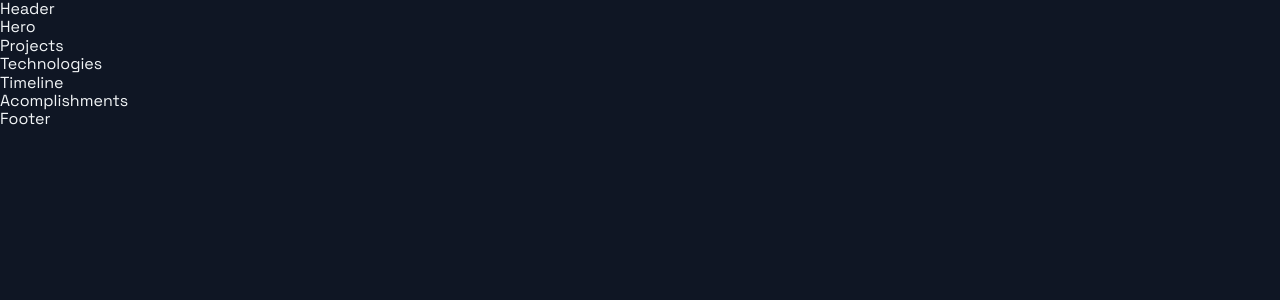
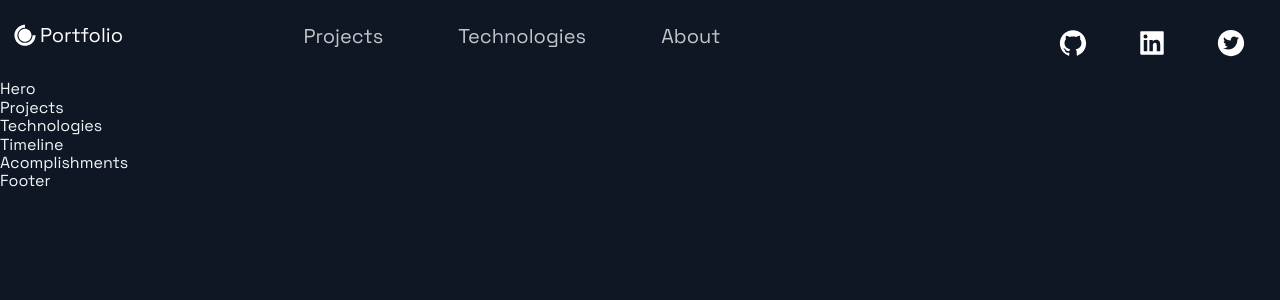
Before and after one commit to adi1506/portfolio_v2.0, a Next.js app: page / in a window 1280 px wide. Shown: the top 300 px of the page. Built offline with nearby package versions, Linux system fonts and the light colour scheme.

Commit message:
Navbar added

```diff
--- a/src/components/Header/Header.js
+++ b/src/components/Header/Header.js
@@ -1,14 +1,48 @@
 import Link from 'next/link';
 import React from 'react';
-import { AiFillGithub, AiFillInstagram, AiFillLinkedin } from 'react-icons/ai';
+import { AiFillGithub, AiFillTwitterCircle, AiFillLinkedin } from 'react-icons/ai';
 import { DiCssdeck } from 'react-icons/di';
 
-import { Container, Div1, Div2, Div3, NavLink, SocialIcons } from './HeaderStyles';
+import { Container, Div1, Div2, Div3,Span, NavLink, SocialIcons } from './HeaderStyles';
 
 const Header = () =>  (
-  <div>
-    Header
-  </div>
+  <Container>
+    <Div1>
+      <Link href="/">
+        <a style = {{display: "flex", alignItems: "center", color: "white", marginBottom: "20px"}}>
+          <DiCssdeck size="3rem"/> <Span>Portfolio</Span>
+        </a>
+      </Link>
+    </Div1>
+    <Div2>
+      <li>
+        <Link href="#projects">
+          <NavLink>Projects</NavLink>
+        </Link>
+      </li>
+      <li>
+        <Link href="#tech">
+          <NavLink>Technologies</NavLink>
+        </Link>
+      </li>
+      <li>
+        <Link href="#about">
+          <NavLink>About</NavLink>
+        </Link>
+      </li>
+    </Div2>
+    <Div3>
+      <SocialIcons href="https://github.com/adi1506" target="_blank">
+        <AiFillGithub size="3rem"/>
+      </SocialIcons>
+      <SocialIcons href="https://www.linkedin.com/in/aditya-c-840480140/" target="_blank">
+        <AiFillLinkedin size="3rem"/>
+      </SocialIcons>
+      <SocialIcons href="https://twitter.com/alpha__charlie" target="_blank">
+        <AiFillTwitterCircle size="3rem"/>
+      </SocialIcons>
+    </Div3>
+  </Container>
 );
 
 export default Header;
--- a/src/components/Header/HeaderStyles.js
+++ b/src/components/Header/HeaderStyles.js
@@ -43,6 +43,11 @@
     align-items: center;
     grid-area: 1 / 4 / 2 / 6;
   }
+`;
+
+//Span
+export const Span = styled.span`
+  font-size: 2rem;
 `;
 
 // Navigation Links
```
